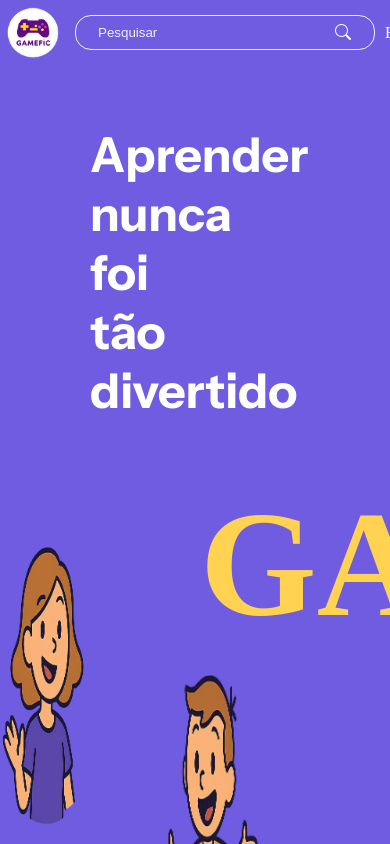
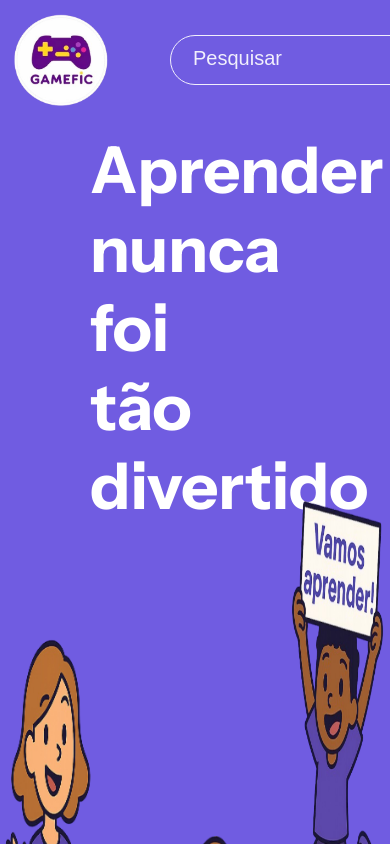
Before and after one commit to Ramon-24/Gamefic, a Next.js app: page / in a window 390 px wide. Built offline with nearby package versions, Linux system fonts and the light colour scheme; a web font is replaced by a local one.

Commit message:
Responsividade

```diff
--- a/src/app/_components/Hero.css
+++ b/src/app/_components/Hero.css
@@ -27,7 +27,8 @@ ul {
     margin: 0;
 }
 ul li {
-    margin-right: 10px;
+    margin-right: 50px;
+    /* gap: 10px; */
 }
 ul li:last-child {
     margin-right: 0;
@@ -36,8 +37,8 @@ ul li:last-child {
 /* Configurações da logo */
 .logo{
     position: relative;
-    width: 65px;
-    height: 65px;
+    width: 120px;
+    height: 120px;
 }
 
 /* Configurações da barra de pesquisa */
@@ -50,11 +51,11 @@ form {
     align-items: center;
 }
 .input {
-    height: 35px;
-    width: 300px;
+    height: 50px;
+    width: 600px;
     padding-left: 20px;
     padding-right: 30px;
-    border-radius: 16px;
+    border-radius: 36px;
     color: #fff;
     opacity: 0.9;
     border: 1px solid #fff;
@@ -64,11 +65,14 @@ form {
 input::placeholder {
     color: #fff;
     padding-left: 2px;
+    /* padding-top: 10px; */
+    font-size: 20px;
 }
 .search {
     position: absolute;
-    top: 9px;
-    left: 260px;
+    font-size: 23px;
+    top: 12px;
+    left: 560px;
     opacity: 1;
 }
 
@@ -80,7 +84,8 @@ input::placeholder {
     justify-content: space-around;
     padding: 0;
     margin: 0;
-    gap: 30px;
+    font-size: 25px;
+    gap: 160px;
 }
 
 /* Configurações do seletor de idiomas */
@@ -92,11 +97,13 @@ input::placeholder {
     color: white;
     border: none;
     border-radius: 5px;
-    padding-right: 15px;
+    padding-right: 20px;
     appearance: none;
+    font-size: 20px;
     -webkit-appearance: none;
     -moz-appearance: none;
-    background-size: 10px;
+    background-size: 20px;
+    font-family: 'Times New Roman', Times, serif;
     outline: none;
 }
 .seletor_ling::-ms-expand {
@@ -105,16 +112,16 @@ input::placeholder {
 
 /* Configurações de texto */
 .text-aprest {
-    width: 60vw;
-    font-size: 32px;
-    padding: 60px 10px 10px 90px
+    width: 35vw;
+    font-size: 43px;
+    padding: 10px 10px 0px 90px
 }
 h2 {
     font-family: 'Instrument Sans';
 }
 .text-logo {
-    font-size: 100px;
-    padding: 48px 10px 10px 200px
+    font-size: 160px;
+    padding: 0px 10px 10px 530px
 }
 h1 {
     font-family: 'Jersey 20';
@@ -124,9 +131,9 @@ h1 {
 /* Conficurações do mouse */
 .mousePosition {
     position: relative;
-    width: 95px;
-    height: 95px;
-    margin: -75px 1px 1px 575px;
+    width: 120px;
+    height: 120px;
+    margin: -110px 1px 1px 1180px;
     animation: click 3s ease-in-out infinite;
     animation-delay: 2s;
 }
@@ -141,39 +148,38 @@ h1 {
     0% {
         transform: scale(1);
         opacity: 1;
-        margin-top: -40px;
-        margin-left: 290px;
+        margin-top: -55px;
+        margin-left: 590px;
     }
     15% {
-        /* Mais um ponto intermediário */
         transform: scale(0.97);
         opacity: 0.9;
-        margin-top: -41px;
-        margin-left: 291px;
+        margin-top: -56px;
+        margin-left: 591px;
     }
     30% {
         transform: scale(0.95);
         opacity: 0.9;
-        margin-top: -42px;
-        margin-left: 292px;
+        margin-top: -57px;
+        margin-left: 592px;
     }
     45% {
         transform: scale(0.97);
         opacity: 0.9;
-        margin-top: -41px;
-        margin-left: 291px;
+        margin-top: -56px;
+        margin-left: 591px;
     }
     60% {
         transform: scale(1);
         opacity: 1;
-        margin-top: -40px;
-        margin-left: 290px;
+        margin-top: -55px;
+        margin-left: 590px;
     }
     100% {
         transform: scale(1);
         opacity: 1;
-        margin-top: -40px;
-        margin-left: 290px;
+        margin-top: -55px;
+        margin-left: 590px;
     }
 }
 
@@ -183,9 +189,9 @@ h1 {
 }
 .crianca1{
     position: relative;
-    width: 40vw;
-    height: 35vh;
-    margin: -180px 0px 0px 0px;
+    width: 45vw;
+    height: 40vh;
+    margin: -250px 0px 0px 0px;
 }
 .crianca2{
     position: relative;
@@ -197,5 +203,5 @@ h1 {
     position: relative;
     width: 50vw;
     height: 60vh;
-    margin: 380px 0px 0px 20px;
+    margin: -380px 0px 0px 20px;
 }
```
